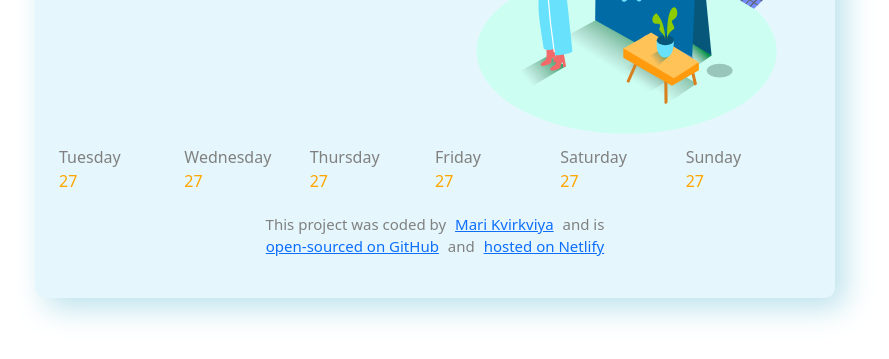
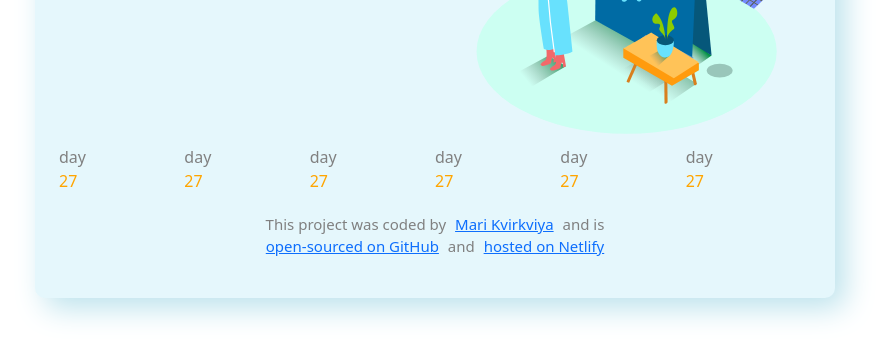
Before and after one commit to Mashawabupr/SheCodes_WeatherProject, a plain HTML site: page index.html in a window 1280 px wide. Shown: the part 285-644 px from the top of the page, without its empty margins (205-1094 px from the left). Drawn offline with nearby package versions, Linux system fonts and the light colour scheme; no server answers.

Commit message:
change weather

```diff
--- a/JS2.js
+++ b/JS2.js
@@ -22,10 +22,21 @@ let days = [
   ];
 let all_time=`${days[day]} ${hour}:${minute}`
 document.querySelector("#now").innerHTML=all_time
+//FORECAST
+function forecast(){
+  let  forecast = document.querySelector("#forecast")
+  let divForecast=`<div class="col">day<br/><span>27</span></div>`
+  let i=1
+  while (i<7){
+  forecast.innerHTML+=divForecast
+  i+=1}
+}
+forecast()
 
 
 function showWeather(response){
   //data
+
 
   //city
   document.querySelector("#city_weather").innerHTML=`${response.data.name} , ${response.data.sys.country}`
--- a/index.html
+++ b/index.html
@@ -63,13 +63,8 @@
 
                 <div class="col-12 ">
                     <div class="row">
-                    <div class="row purple">
-                        <div class="col">Tuesday <br/><span>27</span></div>
-                        <div  class="col">Wednesday <br/><span>27</span></div>
-                        <div  class="col">Thursday <br/><span>27</span></div>
-                        <div  class="col">Friday <br/><span>27</span></div>
-                        <div  class="col">Saturday <br/><span>27</span></div>
-                        <div  class="col">Sunday <br/><span>27</span></div>
+                    <div class="row" id="forecast">
+
 
                     </div>
 
```
